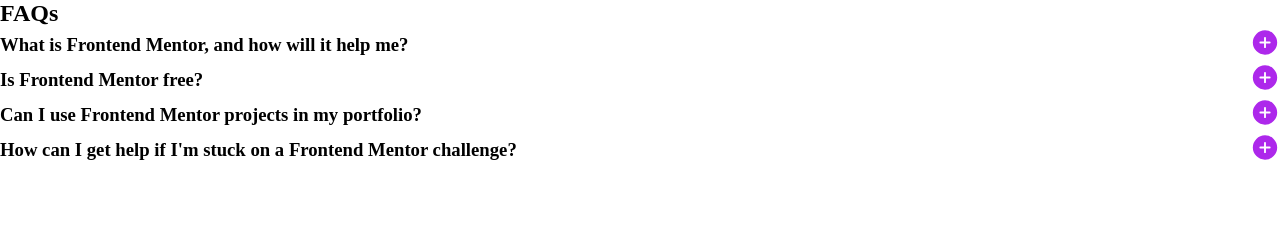
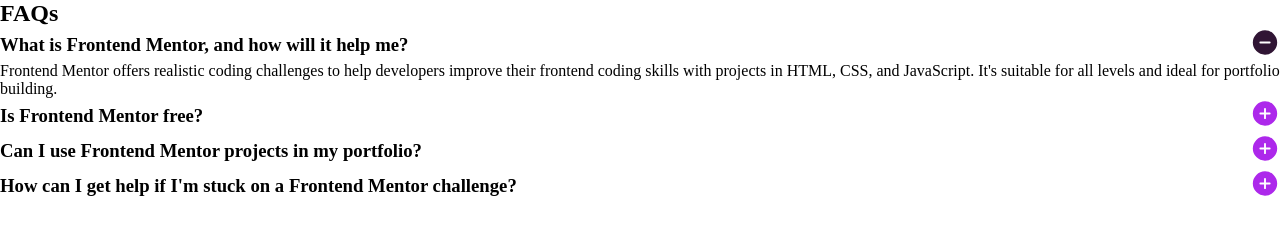
Before and after one commit to solvman/faq-accordion-main, a plain HTML site: page index.html in a window 1280 px wide. Both pictures are taken after a click on the element "What is Frontend Mentor, and how will it help me?". Drawn offline with Linux system fonts and the light colour scheme.

Commit message:
Add accordion icon toggle functionality

```diff
--- a/script.js
+++ b/script.js
@@ -3,10 +3,19 @@ document.addEventListener("DOMContentLoaded", () => {
 
   accordionItems.forEach((item) => {
     const header = item.querySelector(".accordion-header");
+    const icon = header.querySelector(".accordion-icon");
     const content = item.querySelector(".accordion-content");
 
     header.addEventListener("click", () => {
       content.classList.toggle("active");
+
+      if (content.classList.contains("active")) {
+        icon.classList.add("icon-minus");
+        icon.classList.remove("icon-plus");
+      } else {
+        icon.classList.add("icon-plus");
+        icon.classList.remove("icon-minus");
+      }
     });
   });
 });
--- a/style.css
+++ b/style.css
@@ -45,3 +45,7 @@
 .accordion-content {
   display: none;
 }
+
+.accordion-content.active {
+  display: block;
+}
```
